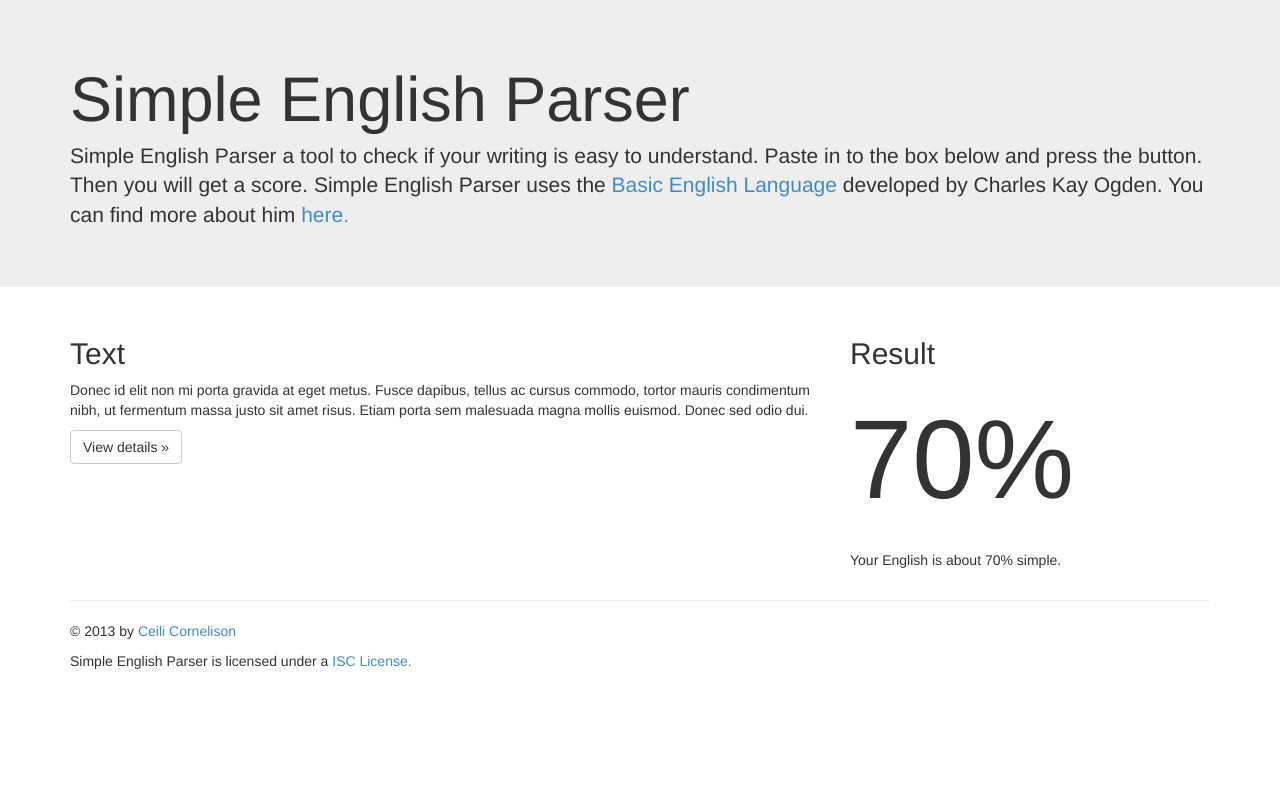
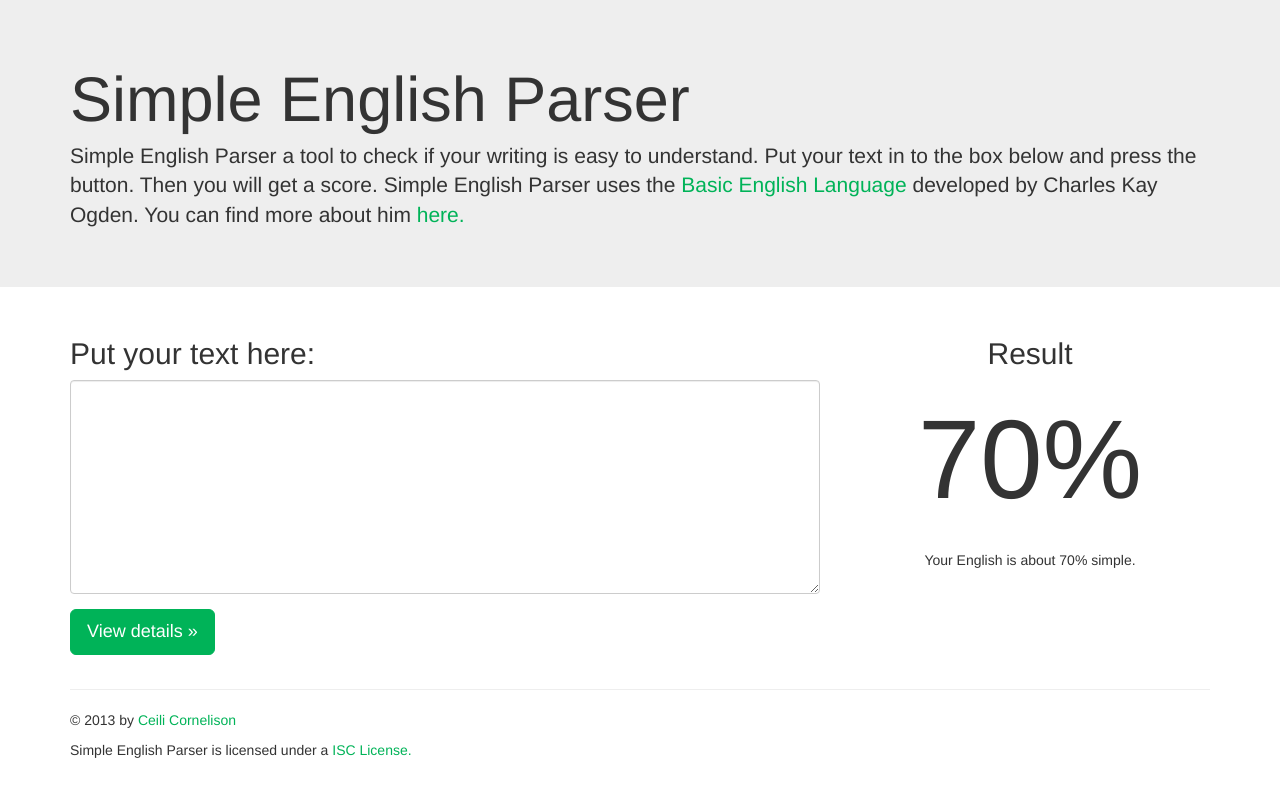
Before and after one commit to cornelisonc/IsItSimple, a plain HTML site: page www/index.html in a window 1280 px wide. Drawn offline with nearby package versions, Linux system fonts and the light colour scheme.

Commit message:
Close enough, I'd like the focus to be the right color but meh.

```diff
--- a/www/assets/css/custom.css
+++ b/www/assets/css/custom.css
@@ -1,3 +1,65 @@
+#result-column {
+	text-align: center;
+}
 p.result-percent {
 	font-size: 800%;
 }
+.btn-custom {
+  background-color: #00B358;
+  border-color: #00B358;
+  color: #FFFFFF;
+  font-weight: 400;
+}
+.btn-custom:hover,
+.btn-custom:focus,
+.btn-custom:active,
+.btn-custom.active {
+  background-color: #009a4b;
+  border-color: #00803f;
+  color: #FFFFFF;
+}
+.btn-custom.disabled:hover,
+.btn-custom.disabled:focus,
+.btn-custom.disabled:active,
+.btn-custom.disabled.active,
+.btn-custom[disabled]:hover,
+.btn-custom[disabled]:focus,
+.btn-custom[disabled]:active,
+.btn-custom[disabled].active,
+fieldset[disabled] .btn-custom:hover,
+fieldset[disabled] .btn-custom:focus,
+fieldset[disabled] .btn-custom:active,
+fieldset[disabled] .btn-custom.active {
+  background-color: #00B358;
+  border-color: #00B358;
+}
+
+a {
+	color: #00B358;
+}
+a:hover {
+	color: #009a4b;
+}
+.form-control {
+  display: block;
+  width: 100%;
+  height: 34px;
+  padding: 6px 12px;
+  font-size: 14px;
+  line-height: 1.428571429;
+  color: #555555;
+  vertical-align: middle;
+  background-color: #ffffff;
+  border: 1px solid #cccccc;
+  border-radius: 4px;
+  -webkit-box-shadow: inset 0 1px 1px rgba(0, 0, 0, 0.075);
+          box-shadow: inset 0 1px 1px rgba(0, 0, 0, 0.075);
+  -webkit-transition: border-color ease-in-out 0.15s, box-shadow ease-in-out 0.15s;
+          transition: border-color ease-in-out 0.15s, box-shadow ease-in-out 0.15s;
+}
+.form-control:focus {
+  border-color: #66afe9;
+  outline: 0;
+  -webkit-box-shadow: inset 0 1px 1px rgba(0, 0, 0, 0.075), 0 0 8px rgba(0, 179, 88, 0.6);
+          box-shadow: inset 0 1px 1px rgba(0, 0, 0, 0.075), 0 0 8px rgba(0, 179, 88, 0.6);
+}
--- a/www/index.html
+++ b/www/index.html
@@ -21,7 +21,7 @@
     <div class="jumbotron">
       <div class="container">
         <h1>Simple English Parser</h1>
-        <p>Simple English Parser a tool to check if your writing is easy to understand. Paste in to the box below and press the button. Then you will get a score. Simple English Parser uses the <a href="#">Basic English Language</a> developed by Charles Kay Ogden. You can find more about him <a href="#">here.</a></p>
+        <p>Simple English Parser a tool to check if your writing is easy to understand. Put your text in to the box below and press the button. Then you will get a score. Simple English Parser uses the <a href="#">Basic English Language</a> developed by Charles Kay Ogden. You can find more about him <a href="#">here.</a></p>
       </div>
     </div>
 
@@ -29,11 +29,15 @@
       <!-- Example row of columns -->
       <div class="row">
         <div class="col-lg-8">
-          <h2>Text</h2>
-          <p>Donec id elit non mi porta gravida at eget metus. Fusce dapibus, tellus ac cursus commodo, tortor mauris condimentum nibh, ut fermentum massa justo sit amet risus. Etiam porta sem malesuada magna mollis euismod. Donec sed odio dui. </p>
-          <p><a class="btn btn-default" href="#">View details »</a></p>
+          <h2>Put your text here:</h2>
+          <form role="form">
+            <div class="form-group">
+              <textarea id="form-input" class="form-control" rows="10"></textarea>
+            </div>
+            <button type="submit" class="btn btn-custom btn-lg">View details »</button>
+          </form>
         </div>
-        <div class="col-lg-4">
+        <div id="result-column" class="col-lg-4">
           <h2>Result</h2>
           <p class="result-percent">70%</p>
           <p>Your English is about 70% simple.</p>
```
